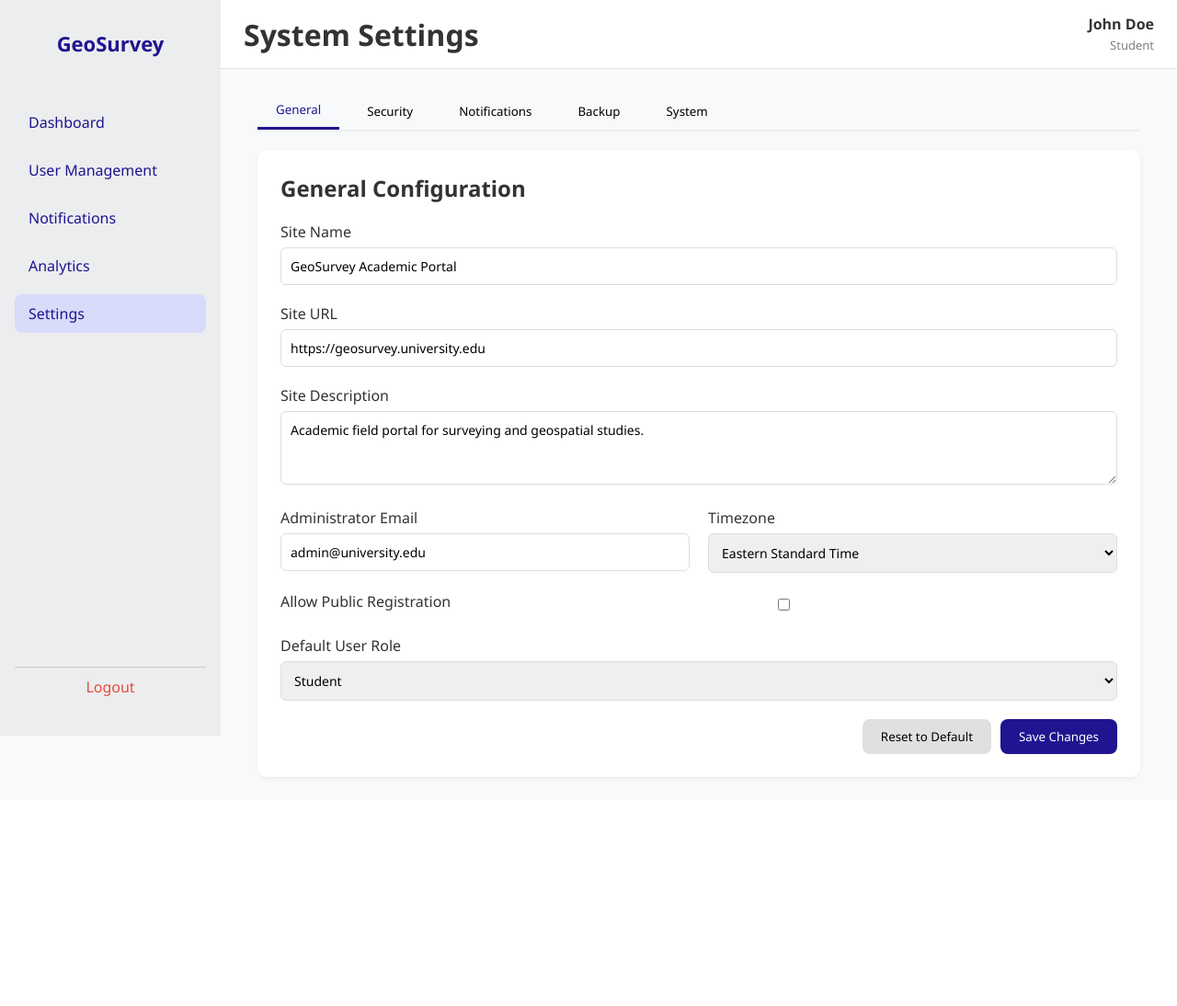
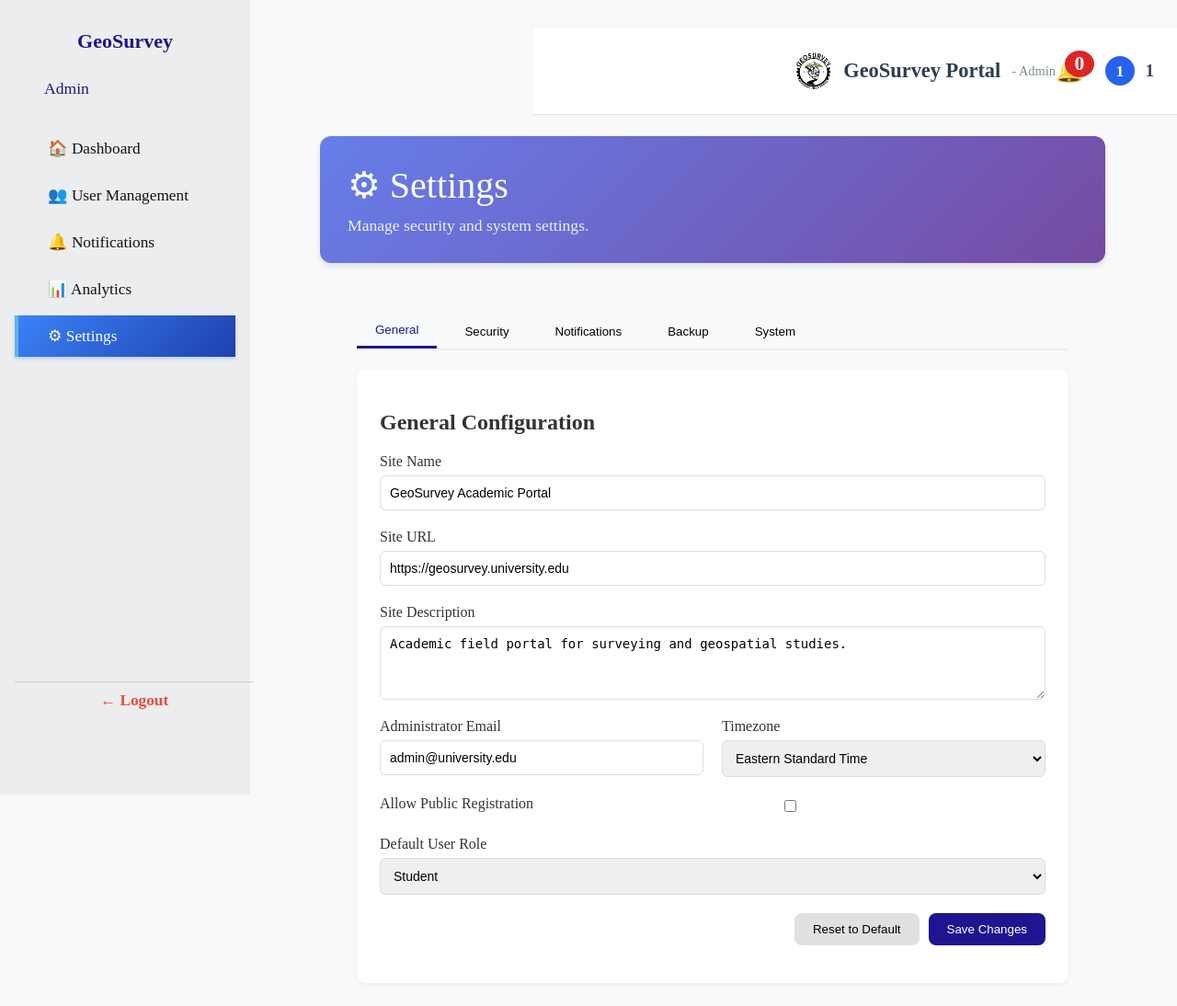
Before and after one commit to Ruchira1403/project01, a PHP site: page /roleLogin/admin/settings.php in a window 1280 px wide. Shown: the whole page at 92% size. Before the commit the page ends 848 px from the top, so only its background shows below. Run offline with PHP 8.4, Linux system fonts and the light colour scheme; the visitor is signed in with stand-in values (Sample User, id 1); data that the repository does not hold is empty.

Commit message:
modified:   includes/login.inc.php 	modified:   roleLogin/admin/admin.analytics.php 	modified:   roleLogin/admin/admin.dashboard.php 	modified:   roleLogin/admin/fff.css 	modified:   roleLogin/admin/notifications.php 	modified:   roleLogin/admin/settings.php 	renamed:    roleLogin/admin/settings.css -> roleLogin/admin/settingsk.css 	modified:   roleLogin/admin/sidebar.php 	modified:   roleLogin/admin/topbar.php 	modified:   roleLogin/admin/topbark.css 	modified:   roleLogin/admin/userManagement.php 	modified:   roleLogin/instructor/topbar.php

```diff
--- a/includes/login.inc.php
+++ b/includes/login.inc.php
@@ -49,7 +49,7 @@ if (isset($_POST["submit"])) {
         $_SESSION["userrole"] = $uidExists["usersRole"];
         $role = strtolower($uidExists["usersRole"]);
         if ($role === "admin") {
-            header("location: ../roleLogin/admin/admin.home.php");
+            header("location: ../roleLogin/admin/admin.dashboard.php");
         } elseif ($role === "instructor") {
             header("location: ../roleLogin/instructor/instructor.home.php");
         } else {
--- a/roleLogin/admin/fff.css
+++ b/roleLogin/admin/fff.css
@@ -3,7 +3,6 @@
 /* ===== Page Layout ===== */
 .main-content {
   margin-left: 400px;
-  margin-right: 250px;
   margin-top: 20px;
   margin-bottom: 50px;/* adjust for sidebar */
   padding: 24px;
--- a/roleLogin/admin/settings.php
+++ b/roleLogin/admin/settings.php
@@ -5,6 +5,8 @@ if (!isset($_SESSION["userid"])) {
   exit();
 }
 include_once '../../includes/dbh.inc.php';
+include_once 'sidebar.php';
+include_once 'topbar.php';
 ?>
 
 <!DOCTYPE html>
@@ -13,32 +15,19 @@ include_once '../../includes/dbh.inc.php';
   <meta charset="UTF-8">
   <meta name="viewport" content="width=device-width, initial-scale=1.0">
   <title>System Settings</title>
-  <link rel="stylesheet" href="settings.css">
+  <link rel="stylesheet" href="settingsk.css">
 </head>
 <body>
   <div class="container">
-    <!-- Sidebar -->
-    <aside class="sidebar">
-      <h2 class="logo">GeoSurvey</h2>
-      <ul class="menu">
-        <li><a href="../dashboard.php">Dashboard</a></li>
-        <li><a href="../user-management.php">User Management</a></li>
-        <li><a href="../notifications.php">Notifications</a></li>
-        <li><a href="../analytics.php">Analytics</a></li>
-        <li class="active"><a href="settings.php">Settings</a></li>
-      </ul>
-      <a href="../../logout.php" class="logout">Logout</a>
-    </aside>
+    <!-- Main Content -->
+    <main class="main" style="margin-left: 320px; padding: 20px; margin-top: 120px; max-width: 1560px; margin-right: 50px;">
 
-    <!-- Main Content -->
-    <main class="main">
-      <header class="topbar">
-        <h1>System Settings</h1>
-        <div class="user-info">
-          <span class="user-name">John Doe</span>
-          <span class="user-role">Student</span>
-        </div>
-      </header>
+    <div class="page-header" style="background: linear-gradient(135deg, #667eea 0%, #764ba2 100%); color: white; padding: 30px; border-radius: 12px; margin-bottom: 30px; box-shadow: 0 4px 6px rgba(0,0,0,0.1); max-width: 1560px;">
+    <h1 style="margin:0; font-size:2.5em; font-weight:300;color: white;">&#9881; Settings</h1>
+    <p style="margin:10px 0 0 0; opacity:0.9; font-size:1.1em; color: white;">Manage security and system settings.</p>
+  </div>
+
+
 
       <section class="settings">
         <div class="tabs">
--- a/roleLogin/admin/settings.css
+++ b/roleLogin/admin/settingsk.css
@@ -1,10 +1,4 @@
 /* ====== Global ====== */
-* {
-    margin: 0;
-    padding: 0;
-    box-sizing: border-box;
-    font-family: "Segoe UI", sans-serif;
-  }
 
   body {
     background: #f7f9fb;
--- a/roleLogin/admin/sidebar.php
+++ b/roleLogin/admin/sidebar.php
@@ -112,6 +112,70 @@ nav a[href="notifications.php"]:active {
   color: #ffffff;
   transform: scale(0.98);
 }
+
+/* analytics blue styling when active */
+nav a[href="admin.analytics.php"].active {
+  background: linear-gradient(135deg, #3b82f6 0%, #1e40af 100%);
+  color: #ffffff;
+  border-left: 4px solid #60b3e6;
+  box-shadow: 0 2px 4px rgba(59, 130, 246, 0.3);
+}
+
+nav a[href="admin.analytics.php"]:hover {
+  background: linear-gradient(135deg, #2563eb 0%, #1d4ed8 100%);
+  color: #ffffff;
+  transform: translateX(5px);
+  box-shadow: 0 4px 8px rgba(59, 130, 246, 0.4);
+}
+
+nav a[href="admin.analytics.php"]:active {
+  background: linear-gradient(135deg, #1d4ed8 0%, #1e3a8a 100%);
+  color: #ffffff;
+  transform: scale(0.98);
+}
+
+/* settings blue styling when active */
+nav a[href="settings.php"].active {
+  background: linear-gradient(135deg, #3b82f6 0%, #1e40af 100%);
+  color: #ffffff;
+  border-left: 4px solid #60b3e6;
+  box-shadow: 0 2px 4px rgba(59, 130, 246, 0.3);
+}
+
+nav a[href="settings.php"]:hover {
+  background: linear-gradient(135deg, #2563eb 0%, #1d4ed8 100%);
+  color: #ffffff;
+  transform: translateX(5px);
+  box-shadow: 0 4px 8px rgba(59, 130, 246, 0.4);
+}
+
+nav a[href="settings.php"]:active {
+  background: linear-gradient(135deg, #1d4ed8 0%, #1e3a8a 100%);
+  color: #ffffff;
+  transform: scale(0.98);
+}
+/* dashboard blue styling when active */
+nav a[href="admin.dashboard.php"].active {
+  background: linear-gradient(135deg, #3b82f6 0%, #1e40af 100%);
+  color: #ffffff;
+  border-left: 4px solid #60b3e6;
+  box-shadow: 0 2px 4px rgba(59, 130, 246, 0.3);
+}
+
+nav a[href="admin.dashboard.php"]:hover {
+  background: linear-gradient(135deg, #2563eb 0%, #1d4ed8 100%);
+  color: #ffffff;
+  transform: translateX(5px);
+  box-shadow: 0 4px 8px rgba(59, 130, 246, 0.4);
+}
+
+  nav a[href="admin.dashboard.php"]:active {
+  background: linear-gradient(135deg, #1d4ed8 0%, #1e3a8a 100%);
+  color: #ffffff;
+  transform: scale(0.98);
+}
+
+
 .logout {
   color: red;
   text-decoration: none;
--- a/roleLogin/admin/topbar.php
+++ b/roleLogin/admin/topbar.php
@@ -4,7 +4,7 @@ include '../../includes/dbh.inc.php';
 
 <link rel="stylesheet" href="topbark.css">
 <div class="topbar">
-    <div class="topbar-left">
+    <div class="topbar-left" style="margin-left: 260px;">
         <img class="topbar-logo" src="../../images/2.jpg" alt="GeoSurvey Logo">
         <span class="page-title">GeoSurvey Portal</span>
         <span class="page-desc">- Admin</span>
--- a/roleLogin/admin/topbark.css
+++ b/roleLogin/admin/topbark.css
@@ -1,7 +1,7 @@
 /* Topbar styles for admin panel */
 .topbar {
   position: fixed;
-  left: 0px;
+  margin-left: 200px;
   right: 0;
   top: 30px;
   height: 64px;
--- a/roleLogin/instructor/topbar.php
+++ b/roleLogin/instructor/topbar.php
@@ -60,7 +60,7 @@ if (isset($_SESSION['useruid'])) {
 <link rel="stylesheet" href="topbar.css">
 <link rel="stylesheet" href="sidebar.css">
 
-<div class="topbar" style="margin-top: 30px;">
+<div class="topbar" style="margin-top: 0px;">
     <div class="topbar-left" style="display: flex; align-items: center; flex-direction: row;">
         <img class="topbar-logo" src="../../images/2.jpg" alt="GeoSurvey Logo" style="width: 40px; height: 40px; margin-right: 12px; border-radius: 6px; display: inline-block; vertical-align: middle;">
         <span class="page-title">GeoSurvey Portal</span>
```
Also changed, not shown: roleLogin/admin/admin.analytics.php (+6 -4 lines), roleLogin/admin/admin.dashboard.php (+7 -4 lines), roleLogin/admin/notifications.php (+9 -3 lines), roleLogin/admin/userManagement.php (+7 -3 lines).
